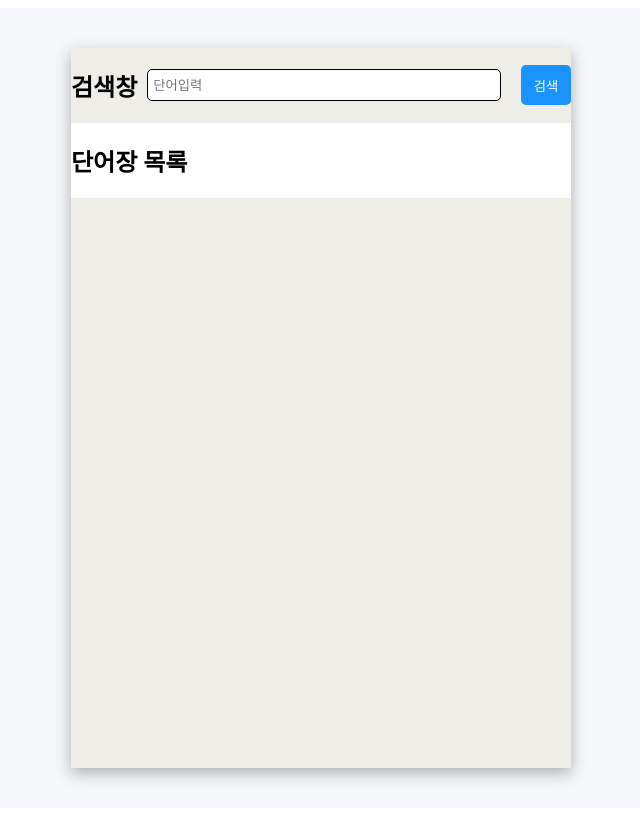
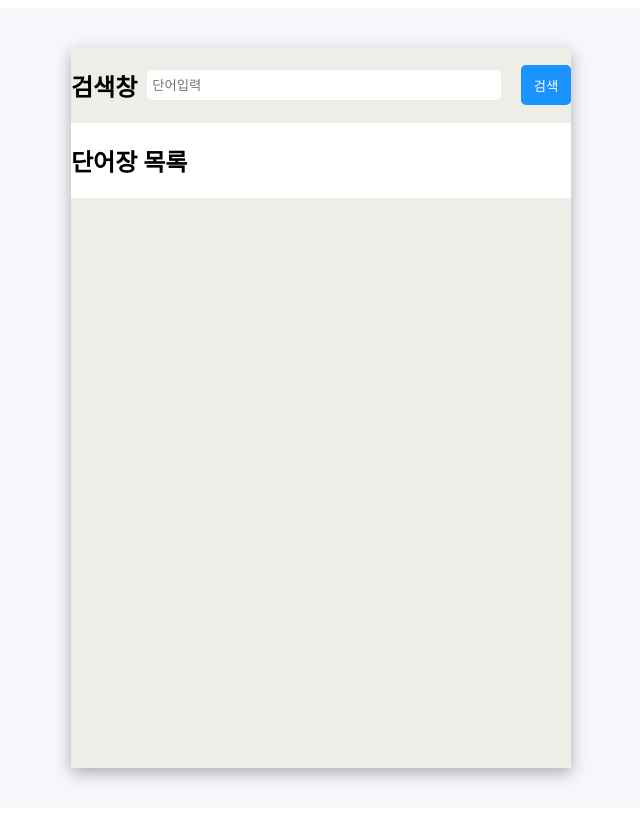
Before and after one commit to certificate-helper/FrontEnd, a React (Vite) app: page / in a window 1280 px wide. Shown: the whole page, without its empty margins (319-959 px from the left). Built offline with nearby package versions, Linux system fonts and the light colour scheme.

Commit message:
단어가 입력되지 않았을때 검색을 눌렀을때 focus 해준다.

```diff
--- a/src/vocabulary/Vocab.css
+++ b/src/vocabulary/Vocab.css
@@ -5,6 +5,13 @@
   height: 90vh;
   background-color: rgb(239, 237, 231);
   box-shadow: 0 5px 15px rgba(0, 0, 0, 0.3);
+}
+.vocab_search input {
+  border: none;
+}
+input:focus {
+  outline: none;
+  border-bottom: 2px solid rgb(27, 147, 255);
 }
 .vocab_search {
   display: flex;
--- a/src/vocabulary/Vocab.jsx
+++ b/src/vocabulary/Vocab.jsx
@@ -1,11 +1,12 @@
 import "./Vocab.css";
 import Header from "../component/Header";
-import { useState } from "react";
+import { useState, useRef } from "react";
 import Modal from "./Modal";
 
 const Vocab = () => {
   const [showModal, setShowModel] = useState(false);
   const [word, setWord] = useState("");
+  const wordRef = useRef();
   const [wordList, setWordList] = useState([]);
   const [modalWord, setModalWord] = useState("");
   const [isBookMarked, setIsBookMarked] = useState(false);
@@ -21,6 +22,8 @@ const Vocab = () => {
     if (word !== "") {
       setModalWord(word);
       toggleModal();
+    } else {
+      wordRef.current.focus();
     }
   };
 
@@ -47,6 +50,7 @@ const Vocab = () => {
         <h2>검색창</h2>
         <input
           value={word}
+          ref={wordRef}
           onChange={searchWord}
           type="text"
           placeholder="단어입력"
```
